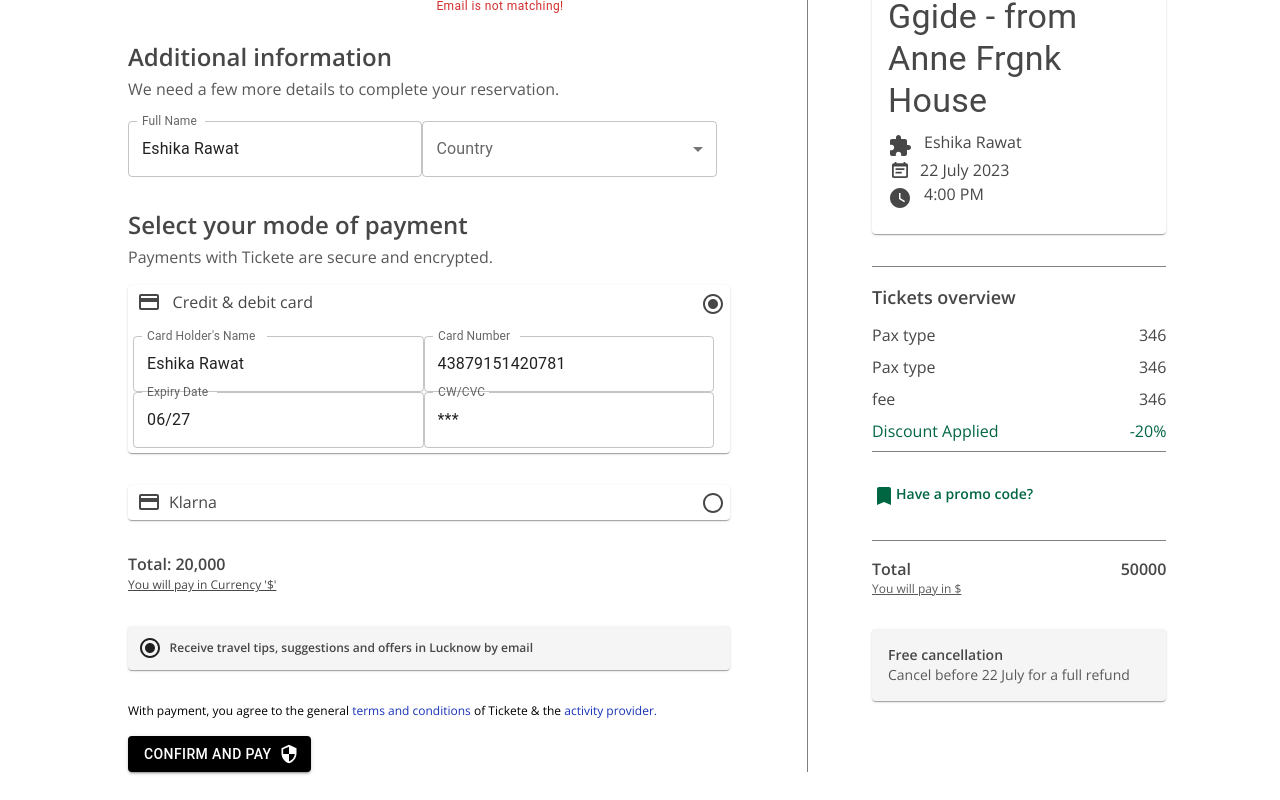
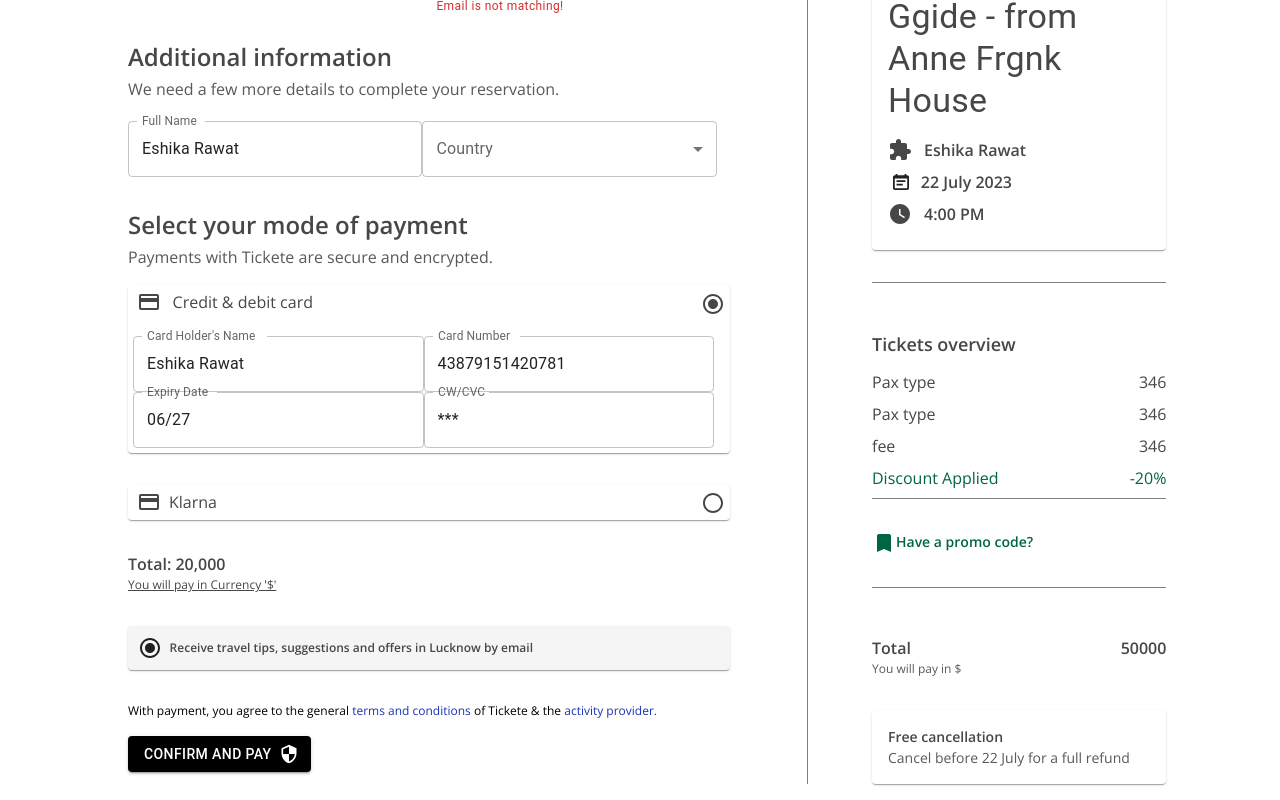
Before and after one commit to Ishu070303/tickete, a Next.js app: page / in a window 1280 px wide. Shown: the part 380-1180 px from the top of the page. Built offline with nearby package versions, Linux system fonts and the light colour scheme.

Commit message:
added styling in sidebar section

```diff
--- a/pages/Sidebar.js
+++ b/pages/Sidebar.js
@@ -1,57 +1,278 @@
+"use-client"
 import { CalendarIcon } from '@chakra-ui/icons';
 import WatchLaterIcon from '@mui/icons-material/WatchLater';
 import ExtensionIcon from '@mui/icons-material/Extension';
 import BookmarkIcon from '@mui/icons-material/Bookmark';
 
 import { Card, CardContent, CardMedia, Paper, Typography } from '@mui/material';
+import { makeStyles } from '@mui/styles';
 import React from 'react';
+
+const useStyles = makeStyles((theme) => ({
+  SideDiv: {
+    margin: 'auto',
+    borderBottom: '1px solid gray',
+    width: '23vw',
+    marginLeft : '4rem',
+
+    [theme.breakpoints.down('md')]: {
+      // border :"2px solid black",
+      width: '80vw',
+      margin: 'auto',
+      marginTop: '1rem'
+    }
+  },
+
+  sideCard: {
+    marginBottom : '2rem',
+
+    [theme.breakpoints.down('md')]: {
+      // border :"2px solid black",
+    }
+  },
+
+  sideTypo: {
+    color: '#474747',
+    fontWeight: '600',
+    fontSize: '18px',
+  },
+
+  contentDiv: {
+    marginTop: '1rem',
+    alignItems: 'center',
+  },
+
+  contentDivChild: {
+    display: 'flex',
+    alignItems: 'center',
+    marginTop: '.5rem'
+  },
+
+  contentDivIcon: {
+    color: '#474747'
+  },
+
+  contentDivPara: {
+    fontWeight : '600',
+    fontSize: '16px',
+    color : '#474747',
+    marginLeft: '0.75rem',
+    [theme.breakpoints.down('md')]: {
+      fontSize: '14px'
+    }
+  },
+
+  TicketsDiv: {
+    width: '23vw',
+    borderBottom : '1px solid gray',
+    marginLeft : '4rem',
+    margin : 'auto',
+    marginTop : '3rem',
+
+    [theme.breakpoints.down('md')]: {
+      width: '80vw',
+      margin: 'auto',
+      marginTop: '1rem'
+    }
+  },
+
+  TicketsDivh6: {
+    color: '#474747',
+    fontWeight: '600',
+    fontSize: '18px'
+  },
+
+  TicketsDivChild: {
+    marginTop : '.75rem'
+  },
+
+  TicketsDivs: {
+    color: '#474747',
+    display: 'flex',
+    justifyContent: 'space-between',
+    fontSize: '16px',
+    fontWeight: '400',
+    marginBottom: '.5rem'
+  },
+
+  promoDiv: {
+    width: '23vw',
+    margin: 'auto',
+    marginTop: '2rem',
+    marginLeft : '4rem',
+    display: 'flex',
+
+    [theme.breakpoints.down('md')]: {
+      display: 'none'
+    }
+  },
+
+  promoDivCopy: {
+     display: 'none',
+
+     [theme.breakpoints.down('md')]: {
+      display: 'flex',
+      justifyContent: 'space-between',
+      width: '80vw',
+      margin: 'auto',
+      marginTop: '1rem'
+     }
+  },
+
+  promoDivChild: {
+    display: 'flex'
+  },
+
+  promoDivChildp: {
+    textDecoration: 'underline',
+    cursor: 'pointer'
+  },
+
+  promoIcon: {
+    color :'#006642'
+  },
+
+  promoPara: {
+    color :'#006642',
+    fontWeight: '600',
+    fontSize: '14px',
+  },
+
+  totalSection: {
+    width: '23vw',
+    margin: 'auto',
+    marginTop: '2rem',
+    borderTop: '1px solid gray',
+    marginLeft : '4rem',
+
+    [theme.breakpoints.down('md')]: {
+      width: '80vw',
+      margin: 'auto',
+      marginTop: '1rem',
+    }
+  },
+
+  totalDiv: {
+    display: 'flex',
+    justifyContent: 'space-between',
+    marginTop: '3rem',
+  },
+
+  totalDivh4: {
+    color: '#474747',
+    fontWeight: '600',
+    fontSize: '16px',
+  },
+
+  totalDivPara: {
+    color: '#595959',
+    fontSize: '12px',
+    fontWeight: '400',
+  },
+
+  CancelDiv: {
+    width: '23vw',
+    margin: 'auto',
+    marginTop: '2rem',
+    marginLeft : '4rem',
+    // border: '1px solid black',
+    [theme.breakpoints.down('md')]: {
+      width: '100vw',
+      marginTop: '1rem',
+      paddingBottom: '2rem',
+      borderBottom: '1px solid gray',
+      marginLeft: 0
+    }
+  },
+
+  cancelpaperDiv: {
+    backgroundColor: '#F5F5F5',
+    padding: '1rem',
+    [theme.breakpoints.down('md')]: {
+      width: '80vw',
+      margin: 'auto',
+      marginTop: '1rem',
+    }
+
+  },
+
+  cancelpaperDivh4: {
+    color: '#474747',
+    fontWeight: '600',
+    fontSize: '14px',
+  },
+
+  cancelpaperDivpara: {
+    color: '#595959',
+    fontWeight: '400',
+    fontSize: '14px',
+  }
+
+}));
 
 
 const Sidebar = () => {
+
+  const classes = useStyles();
+
   return (
    <>
-   {/*Card component*/}
-   <div className='m-auto' style={{ borderBottom: '1px solid gray', width: '23vw', marginLeft : '4rem'}}>
-   <Card  sx={{ maxWidth: 345 }} style={{marginBottom: '2rem'}}>
-    <CardMedia sx={{height: 140}} image='sex.png'/>
+   {/*================= CARD COMPONENT SECTION FOR LARGE DEVICES ========================= */}
+   <div className={classes.SideDiv}>
+   <Card  sx={{ maxWidth: 345 }} className={classes.sideCard}>
+    <CardMedia sx={{height: 140}} src='' />
     <CardContent>
-      <Typography style={{ color: '#474747'}} className='text-lg font-semibold' variant='h4'> Amsterdam opeg boat canal cruise - Live Ggide - from Anne Frgnk House</Typography>
-      <div className='mt-2 items-center'>
-        <div className='flex'><ExtensionIcon className='mt-1' style={{color: '#474747'}} /> <p className='font-normal text-base ml-3' style={{ color : '#474747'}}>Eshika Rawat</p></div>
-        <div className='flex'><CalendarIcon className='mt-1 ml-1' style={{color: '#474747', }} /> <p className='font-normal text-base ml-3' style={{ color : '#474747'}}>22 July 2023</p></div>
-        <div className='flex'><WatchLaterIcon className='mt-1' style={{color: '#474747'}} /> <p className='font-normal text-base ml-3' style={{ color : '#474747'}}>4:00 PM</p></div>
+      <Typography className={classes.sideTypo} variant='h4'> Amsterdam opeg boat canal cruise - Live Ggide - from Anne Frgnk House</Typography>
+      <div className={classes.contentDiv}>
+        <div className={classes.contentDivChild}><ExtensionIcon className={classes.contentDivIcon}/> <p className={classes.contentDivPara}> Eshika Rawat </p></div>
+        <div className={classes.contentDivChild}><CalendarIcon className={classes.contentDivIcon} style={{marginLeft: '.3rem'}}/> <p className={classes.contentDivPara}> 22 July 2023 </p></div>
+        <div className={classes.contentDivChild}><WatchLaterIcon className={classes.contentDivIcon}/> <p className={classes.contentDivPara}> 4:00 PM </p></div>
       </div>
     </CardContent>
    </Card>
    </div>
 
-   <div className='mt-4 m-auto' style={{ width: '23vw', borderBottom : '1px solid gray', marginLeft : '4rem'}}>
-     <h6 className='font-semibold text-lg' style={{color: '#474747'}}>Tickets overview</h6>
-     <div className='mt-3'>
-      <div className='flex justify-between text-base font-normal mb-2' style={{ color: '#474747'}}><p>Pax type</p> <p>346</p></div>
-      <div className='flex justify-between text-base font-normal mb-2' style={{ color: '#474747'}}><p>Pax type</p> <p>346</p></div>
-      <div className='flex justify-between text-base font-normal mb-2' style={{ color: '#474747'}}><p>fee</p> <p>346</p></div>
-      <div className='flex justify-between text-base font-normal mb-2' style={{ color: '#006642'}}><p>Discount Applied</p> <p>-20%</p></div>
+   {/*================= TICKETS OVERVIEW SERCTION FOR LARGE DEVICES ========================= */}
+   <div className={classes.TicketsDiv}>
+     <h6 className={classes.TicketsDivh6}>Tickets overview</h6>
+     <div className={classes.TicketsDivChild}>
+      <div className={classes.TicketsDivs}><p>Pax type</p> <p>346</p></div>
+      <div className={classes.TicketsDivs}><p>Pax type</p> <p>346</p></div>
+      <div className={classes.TicketsDivs}><p>fee</p> <p>346</p></div>
+      <div className={classes.TicketsDivs} style={{ color: '#006642'}}><p>Discount Applied</p> <p>-20%</p></div>
      </div>
    </div>
 
-   <div className='flex'style={{width: '23vw', margin: 'auto', marginTop: '2rem', marginLeft : '4rem'}}>
-     <BookmarkIcon style={{ color :'#006642'}}/>
-     <p className='font-semibold text-sm ' style={{ color :'#006642'}}>Have a promo code?</p>
+   {/*================= PROMO CODE FOR LARGE DEVICES ========================= */}
+   <div className={classes.promoDiv}>
+     <BookmarkIcon className={classes.promoIcon} />
+     <p className={classes.promoPara} >Have a promo code?</p>
    </div>
 
-   <div style={{width: '23vw', margin: 'auto', marginTop: '2rem', borderTop: '1px solid gray', marginLeft : '4rem' }}>
-     <div className='flex justify-between mt-4'>
-      <h4 className='font-semibold text-base' style={{ color: '#474747'}}>Total</h4>
-      <h4 className='font-semibold text-base' style={{ color: '#474747'}}>50000</h4>
+    {/*================= PROMO CODE SECTION FOR SMALL SCREENS ========================= */}
+    <div className={classes.promoDivCopy}>
+      <div className={classes.promoDivChild}>
+        <BookmarkIcon className={classes.promoIcon} />
+        <p className={classes.promoPara}>‘TICKETE10’ applied</p>
      </div>
-     <p className="font-normal text-xs underline" style={{ color: '#595959'}}>You will pay in $ </p>
+     <p className={classes.promoDivChildp}>Remove</p>
+    </div>
+
+
+    {/*================= TOTAL SECTION IN SIDE BAR FOR BOTH BIG AND SMALL SCREENS ========================= */}
+   <div className={classes.totalSection}>
+     <div className={classes.totalDiv}>
+      <h4 className={classes.totalDivh4}>Total</h4>
+      <h4 className={classes.totalDivh4}>50000</h4>
+     </div>
+     <p className={classes.totalDivPara}>You will pay in $ </p>
    </div>
 
-   <div style={{width: '23vw', margin: 'auto', marginTop: '2rem', marginLeft : '4rem'}}>
-    <Paper style={{ backgroundColor: '#F5F5F5', padding: '1rem' }}>
-      <h4 className='text-sm font-semibold' style={{ color: '#474747'}}>Free cancellation</h4>
-      <p className='text-sm font-normal' style={{ color: '#595959'}}>Cancel before 22 July for a full refund</p>
+   {/*================= CANCELLETAION SECTION IN SIDE BAR FOR BOTH BIG AND SMALL SCREENS ========================= */}
+   <div className={classes.CancelDiv}>
+    <Paper className={classes.cancelpaperDiv}>
+      <h4 className={classes.cancelpaperDivh4}>Free cancellation</h4>
+      <p className={classes.cancelpaperDivpara}>Cancel before 22 July for a full refund</p>
     </Paper>
    </div>
    </>
--- a/pages/index.js
+++ b/pages/index.js
@@ -1,3 +1,4 @@
+"use-client"
 import React from 'react'
 import Main from './Main';
 import Sidebar from './Sidebar';
@@ -59,7 +60,7 @@ const index = () => {
     </div>
 
     <div className={classes.divDuplicate}>
-      <div style={{ width: '100vw', borderRight:'1px solid gray'}}>
+      <div style={{ width: '100vw'}}>
           <Sidebar />
       </div>
       <div  style={{width: '100vw'}}>
```
